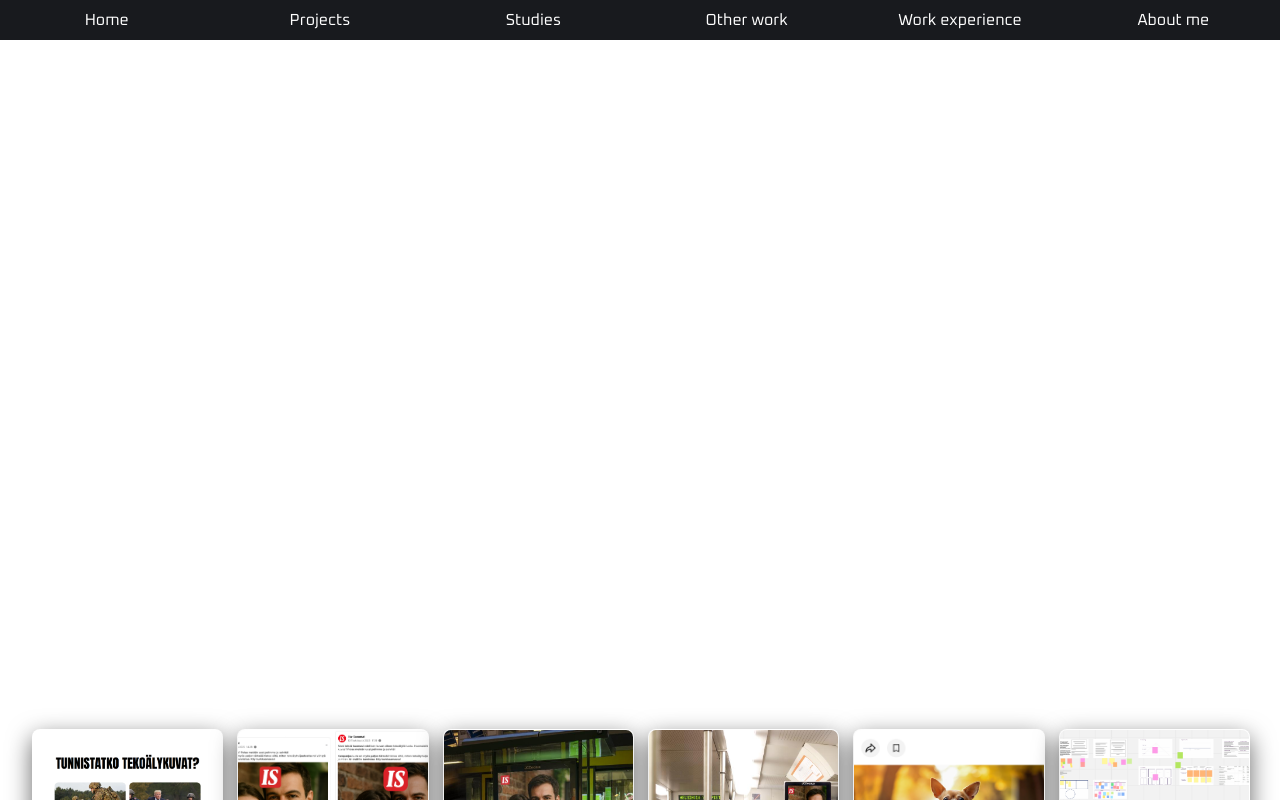
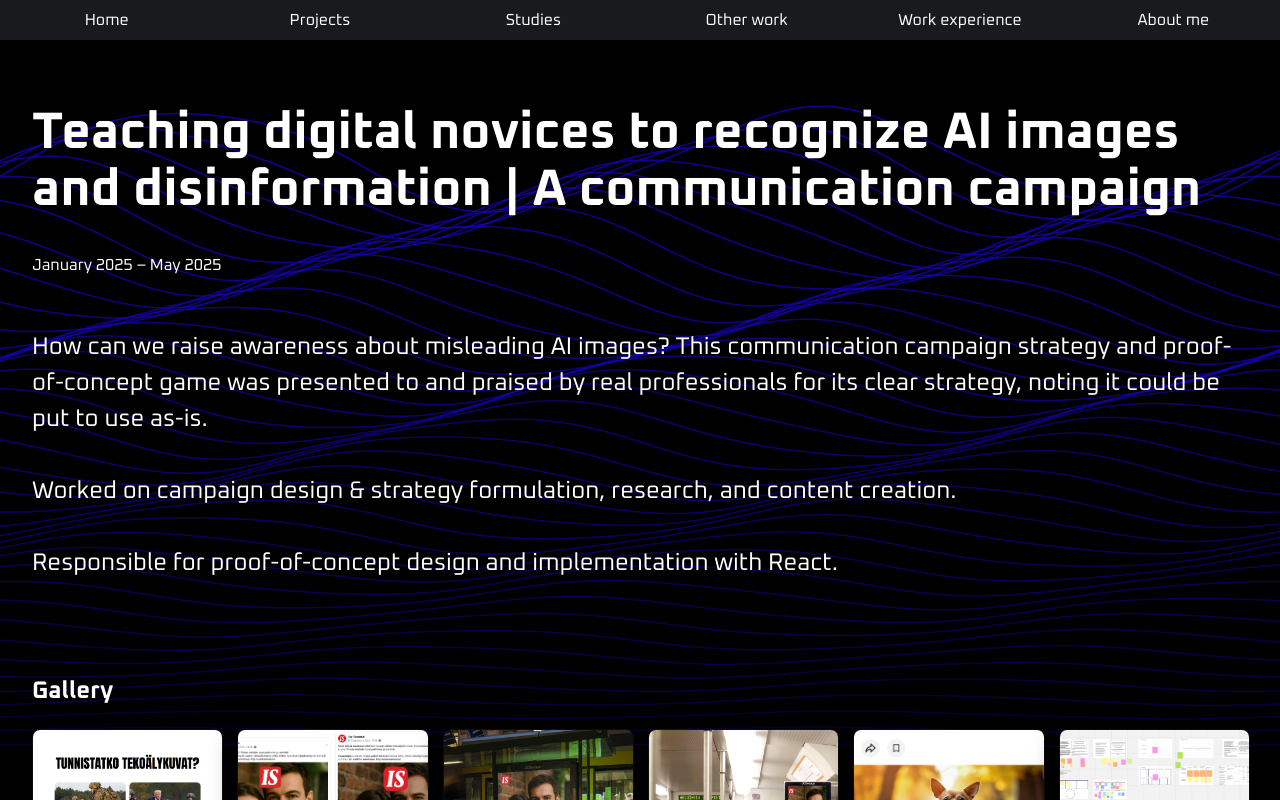
Before and after one commit to silentwinter0/portfolio, a React (Vite) app: page /projects/communication-campaign in a window 1280 px wide. Shown: the top 800 px of the page. Built offline with nearby package versions, Linux system fonts and the light colour scheme.

Commit message:
Added hero animation to other sites

```diff
--- a/src/pages/CommunicationCampaign.jsx
+++ b/src/pages/CommunicationCampaign.jsx
@@ -2,6 +2,8 @@ import './FrontPage.css'
 import Footer from '../components/Footer.jsx'
 import Header from '../components/Header.jsx'
 import Article from '../components/Article.jsx'
+import Gallery from '../components/Gallery.jsx'
+import Hero from '../components/Hero.jsx'
 
 // Pics
 import pic1 from '../assets/images/projects/comms/game.png'
@@ -14,11 +16,11 @@ import pic7 from '../assets/images/projects/comms/game1.png'
 import pic8 from '../assets/images/projects/comms/game2.png'
 import pic9 from '../assets/images/projects/comms/game3.png'
 import pic10 from '../assets/images/projects/comms/game4.png'
-import Gallery from '../components/Gallery.jsx'
 
 function CommunicationCampaign() {
   return (
     <div className="background">
+      <Hero />
       <Header />
       <div className="card">
         <h1>Teaching digital novices to
--- a/src/pages/SimpleScheduler.jsx
+++ b/src/pages/SimpleScheduler.jsx
@@ -3,6 +3,7 @@ import Footer from '../components/Footer.jsx'
 import Header from '../components/Header.jsx'
 import Article from '../components/Article.jsx'
 import { useState } from 'react'
+import Hero from '../components/Hero.jsx'
 
 // Pics
 import pic1 from '../assets/images/projects/simplescheduler/scheduler.png'
@@ -12,6 +13,7 @@ function SimpleScheduler() {
 
   return (
     <div className="background">
+      <Hero />
       <Header />
       <div className="card">
         <h1>Command-line Scheduler, written in C</h1>
```
